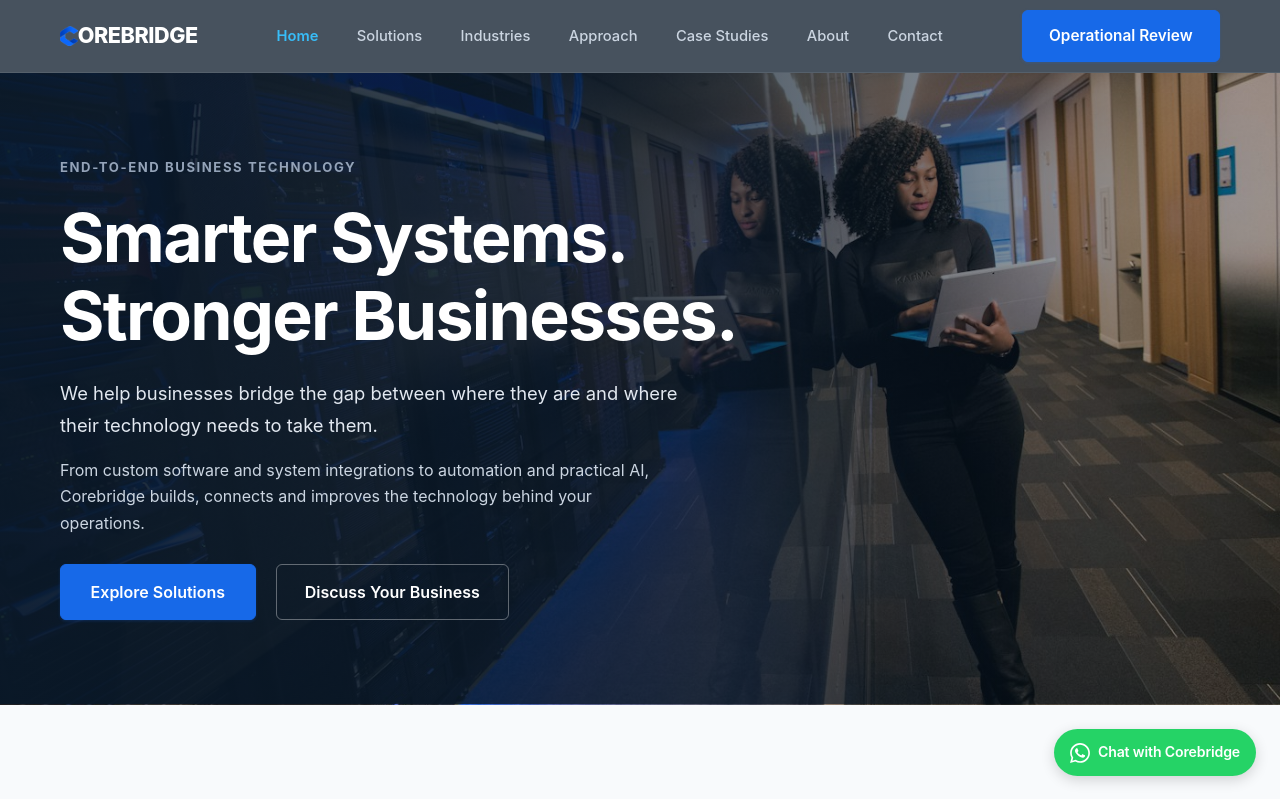
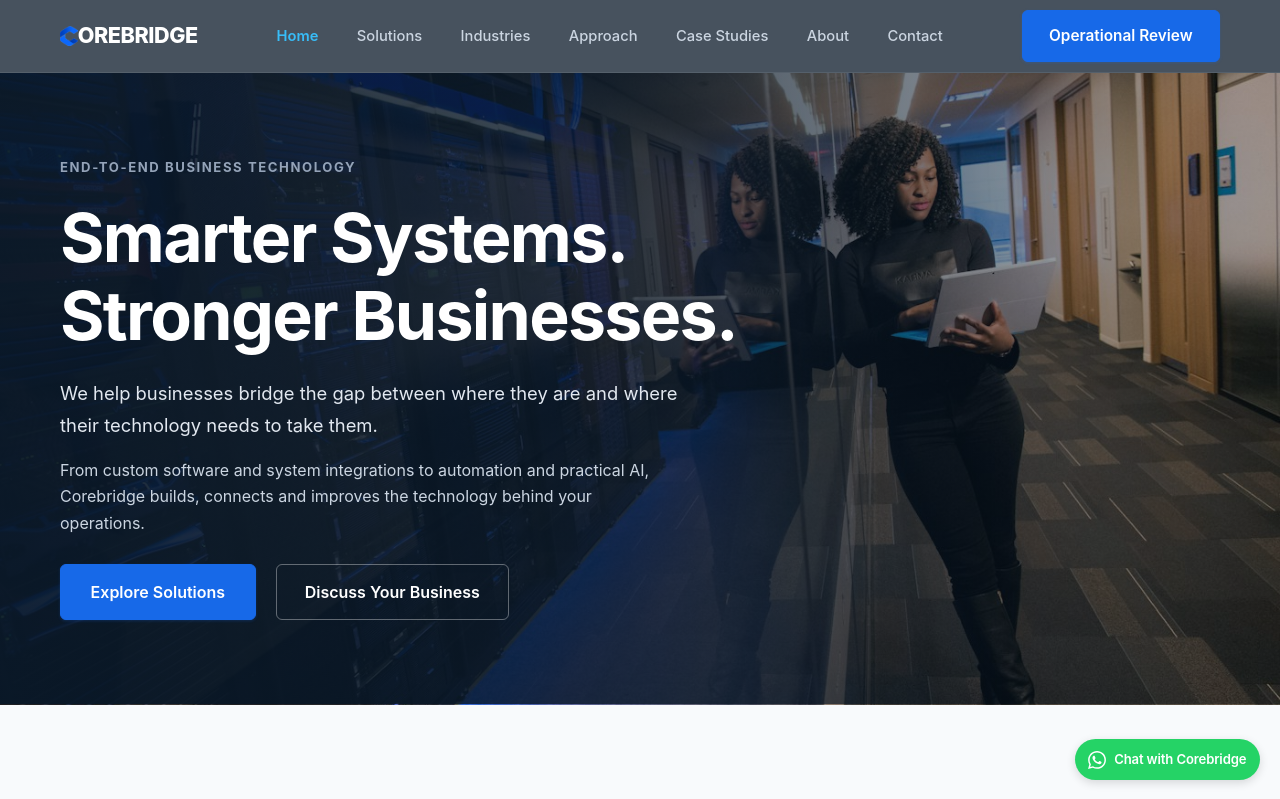
Before and after one commit to Jemade/CoreBridge, a React (Vite) app: page / in a window 1280 px wide. Shown: the top 799 px of the page. Built offline with nearby package versions, Linux system fonts and the light colour scheme.

Commit message:
quiet floating WhatsApp control

```diff
--- a/src/components/common/FloatingWhatsApp.jsx
+++ b/src/components/common/FloatingWhatsApp.jsx
@@ -9,8 +9,8 @@ export default function FloatingWhatsApp() {
       aria-label="Direct WhatsApp Contact"
       style={{
         position: "fixed",
-        bottom: "1.5rem",
-        right: "1.5rem",
+        bottom: "1.25rem",
+        right: "1.25rem",
         zIndex: 99,
         display: "flex",
         alignItems: "center"
@@ -28,22 +28,22 @@ export default function FloatingWhatsApp() {
           gap: "0.5rem",
           backgroundColor: "#25D366",
           color: "#FFFFFF",
-          padding: "0.75rem 1rem",
+          padding: "0.62rem 0.85rem",
           borderRadius: "9999px",
-          boxShadow: "0 4px 14px rgba(0, 0, 0, 0.16)",
+          boxShadow: "0 3px 10px rgba(0, 0, 0, 0.14)",
           textDecoration: "none",
           fontWeight: "600",
-          fontSize: "0.88rem",
+          fontSize: "0.82rem",
           transition: "transform 0.15s ease, box-shadow 0.15s ease",
           outline: "none"
         }}
         onMouseEnter={(e) => {
-          e.currentTarget.style.transform = "translateY(-2px)";
-          e.currentTarget.style.boxShadow = "0 6px 18px rgba(0, 0, 0, 0.22)";
+          e.currentTarget.style.transform = "translateY(-1px)";
+          e.currentTarget.style.boxShadow = "0 4px 12px rgba(0, 0, 0, 0.18)";
         }}
         onMouseLeave={(e) => {
           e.currentTarget.style.transform = "translateY(0)";
-          e.currentTarget.style.boxShadow = "0 4px 14px rgba(0, 0, 0, 0.16)";
+          e.currentTarget.style.boxShadow = "0 3px 10px rgba(0, 0, 0, 0.14)";
         }}
         onFocus={(e) => {
           e.currentTarget.style.outline = "2px solid #0A1929";
@@ -53,7 +53,7 @@ export default function FloatingWhatsApp() {
           e.currentTarget.style.outline = "none";
         }}
       >
-        <WhatsAppIcon size={20} />
+        <WhatsAppIcon size={18} />
         <span className="floating-wa-label" style={{ letterSpacing: "-0.01em" }}>
           Chat with Corebridge
         </span>
```
